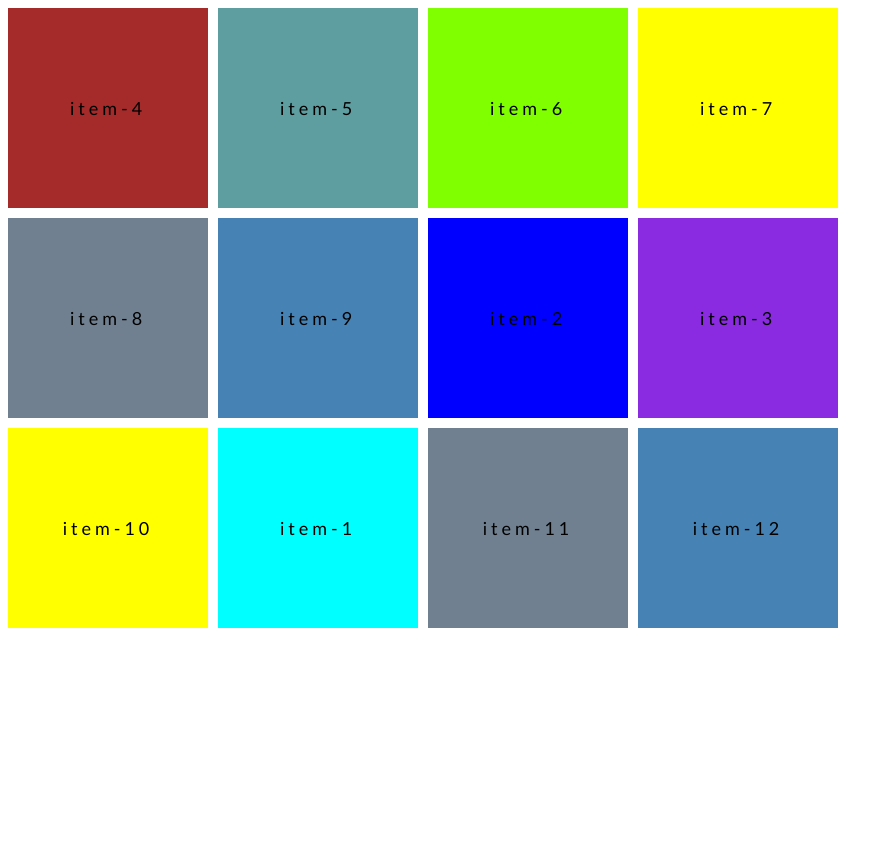
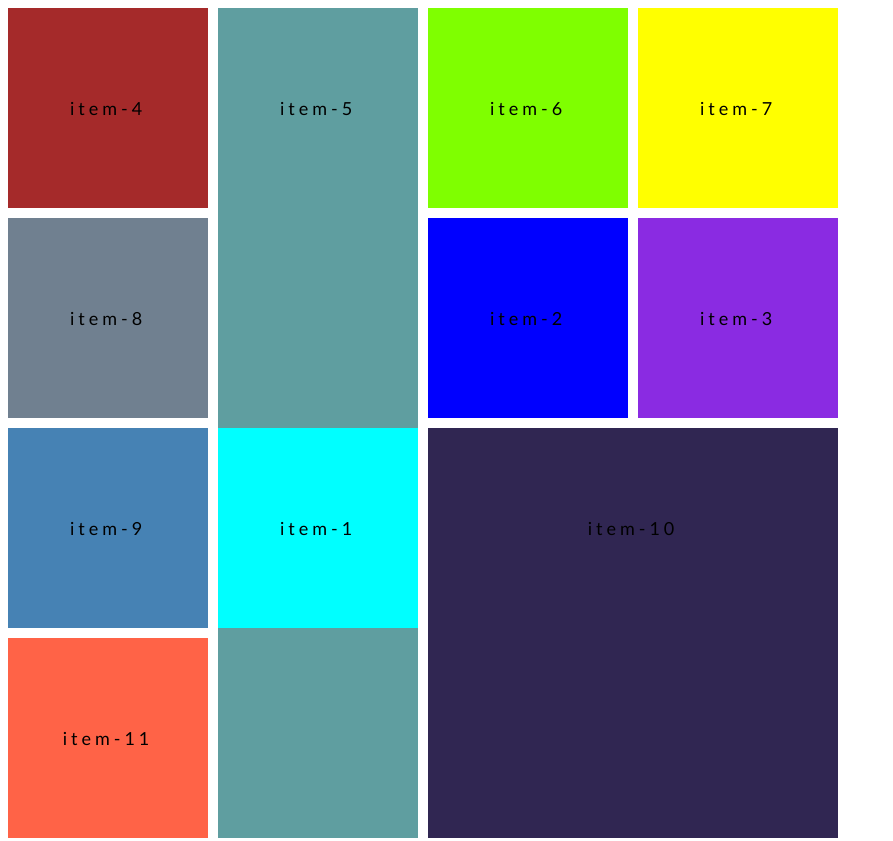
Before and after one commit to sai401/grid-css-11-07-2022, a plain HTML site: page index.html in a window 1280 px wide. Shown: the top 841 px of the page, without its empty margins (0-893 px from the left). Drawn offline with Linux system fonts and the light colour scheme.

Commit message:
grid-column property added

```diff
--- a/index.html
+++ b/index.html
@@ -19,9 +19,9 @@
       <div class="item item-7">item-7</div>
       <div class="item item-8">item-8</div>
       <div class="item item-9">item-9</div>
-      <div class="item item-7">item-10</div>
-      <div class="item item-8">item-11</div>
-      <div class="item item-9">item-12</div>
+      <div class="item item-10">item-10</div>
+      <div class="item item-11">item-11</div>
+      <div class="item item-12">item-12</div>
     </section>
 
     <!-- shortcut .group-container>.item.item-$*10{item-$} -->
--- a/style.css
+++ b/style.css
@@ -28,6 +28,7 @@
     /* to position item vertically */
     grid-column-start: 2;
     grid-column-end: 3;
+    z-index: 1;
 }
 
 .group-container-2 .item-2 {
@@ -54,6 +55,9 @@
 
 .group-container-2 .item-5 {
     background-color: cadetblue;
+
+    grid-row: 1/-1;
+    grid-column: 2/3;
 }
 
 .group-container-2 .item-6 {
@@ -73,7 +77,10 @@
 }
 
 .group-container-2 .item-10 {
-    background-color: teal;
+    background-color: rgb(48, 38, 82);
+
+    grid-row: 3/5;
+    grid-column: 3/span 2;
 }
 
 .group-container-2 .item-11 {
```
